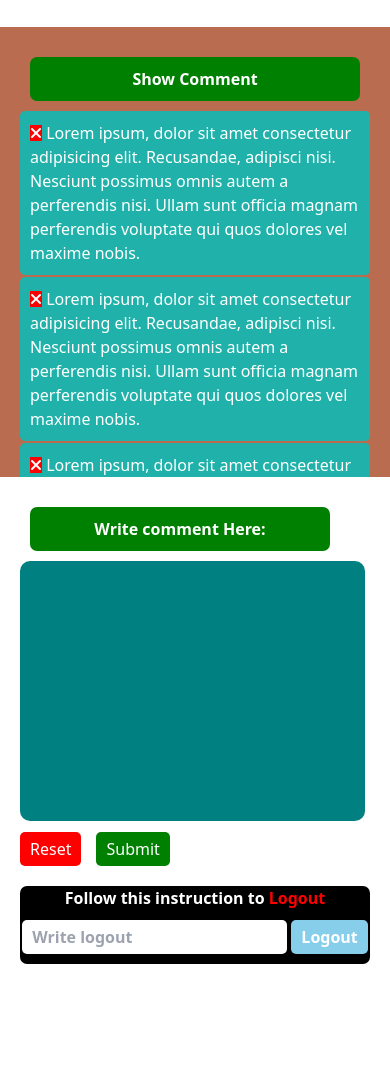
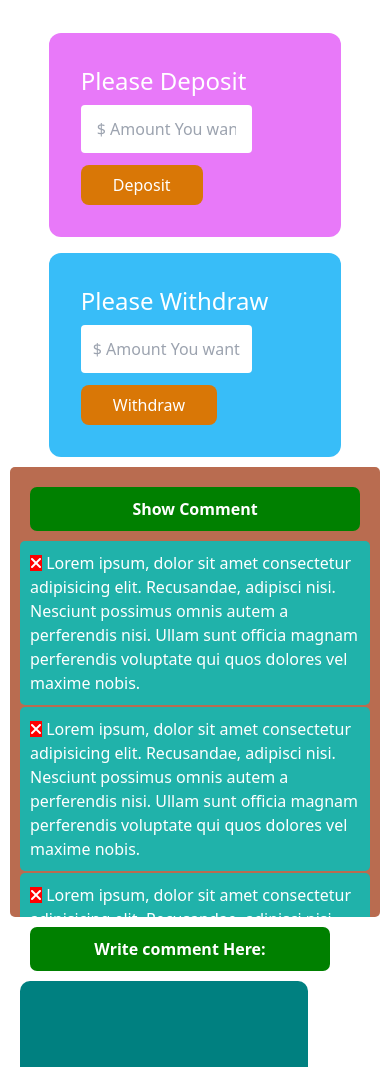
Before and after one commit to Suvrodev/Baaper_Bank, a plain HTML site: page Bank.html in a window 390 px wide. Shown: the part 579-1646 px from the top of the page. Before the commit the page ends 1543 px from the top, so only its background shows below. Drawn offline with nearby package versions, Linux system fonts and the light colour scheme.

Commit message:
Resonsive Bank Page

```diff
--- a/Bank.html
+++ b/Bank.html
@@ -31,7 +31,7 @@
         <!-- Main Start -->
         <main>
             <section class="mt-12">
-                <div class="grid grid-cols-3 gap-4 w-9/12 mx-auto text-white ">
+                <div class="grid lg:grid-cols-3 sm:grid-col-1 gap-4 w-9/12 mx-auto text-white ">
                     <div class="bg-green-400 p-8 rounded-xl">
                         <h4 class="text-2xl">Deposit</h4>
                         <h2  class="text-5xl">$<span id="maindeposit">00</span></h2>
@@ -50,7 +50,7 @@
 
             <!-- Deposit and Withdraw start -->
             <section class="mt-12">
-                <div class="grid grid-cols-2 gap-4 w-9/12 mx-auto  ">
+                <div class="grid lg:grid-cols-2 gap-4 w-9/12 mx-auto  ">
                     <div class="bg-fuchsia-400 p-8 rounded-xl">
                         <h4 class="text-2xl mb-2 text-white">Please Deposit</h4>
 
--- a/Stye/bank.css
+++ b/Stye/bank.css
@@ -84,3 +84,21 @@
     color: white;
 }
 /* Comment Section end */
+
+
+/* Media Query Start */
+@media only screen and (max-width: 576px) {
+    .CommentContainer{
+        margin: 10px;
+        border-radius: 5px;
+        padding: 10px;
+        box-sizing: border-box;
+    }
+    .docommentclass{
+        width: 90%;
+    }
+    .Logout_{
+        width: 90%;
+    }
+}
+/* Media Query End */
```
